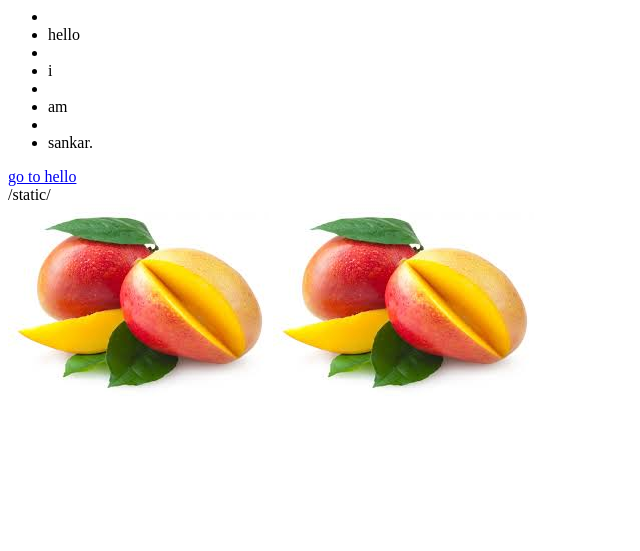
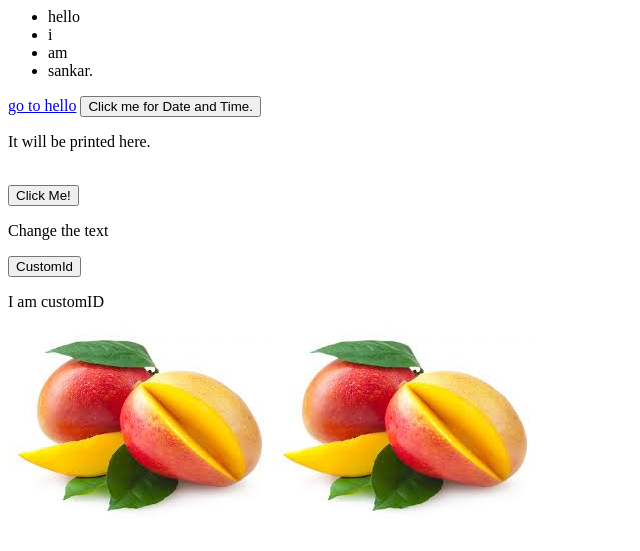
Before and after one commit to sharktail/mysite, a Django app: page /mango/test/ in a window 1280 px wide. Shown: the top 551 px of the page, without its empty margins (0-640 px from the left). Run offline with Django 3.2, Linux system fonts and the light colour scheme.

Commit message:
Successfully added inner Javascript and imported Javascript

```diff
--- /dev/null
+++ b/mango/static/mango/js/custom.js
@@ -0,0 +1,4 @@
+function customJS()
+{
+    document.getElementById("customId").innerHTML = "Hello Custom JS";
+}
--- a/mango/templates/mango/index.html
+++ b/mango/templates/mango/index.html
@@ -4,7 +4,6 @@
 {% if latest_list %}
     <ul>
     {% for item  in latest_list %}
-        <li>{{ poll.question }}</li>
         <li>{{ item }}</li>
     {% endfor %}
     </ul>
@@ -12,7 +11,27 @@
     <p>No items are available.</p>
 {% endif %}
 <a href="{% url 'mango:index' %}">go to hello</a>
-<div>{{STATIC_URL}}</div>
+<button type="button"
+onclick="document.getElementById('demo').innerHTML = Date()">
+Click me for Date and Time.
+</button>
+<p id="demo">It will be printed here.</p>
+
+<br>
+<button type="button" onclick="myFunction()">Click Me!
+</button>
+<p id="fun">Change the text</p>
+<script>
+function myFunction()
+{
+    document.getElementById("fun").innerHTML = "Hello Javascript";
+}
+</script>
+
+<script src="{{STATIC_URL}}mango/js/custom.js"></script>
+<button type="button" onclick="customJS()">CustomId</button>
+<p id="customId">I am customID</p>
+
 <img src = "{% static "mango/images/mango.jpeg" %}" alt="My Image"/>
 <img src="{{STATIC_URL}}mango/images/mango.jpeg"/>
 </html>
```
